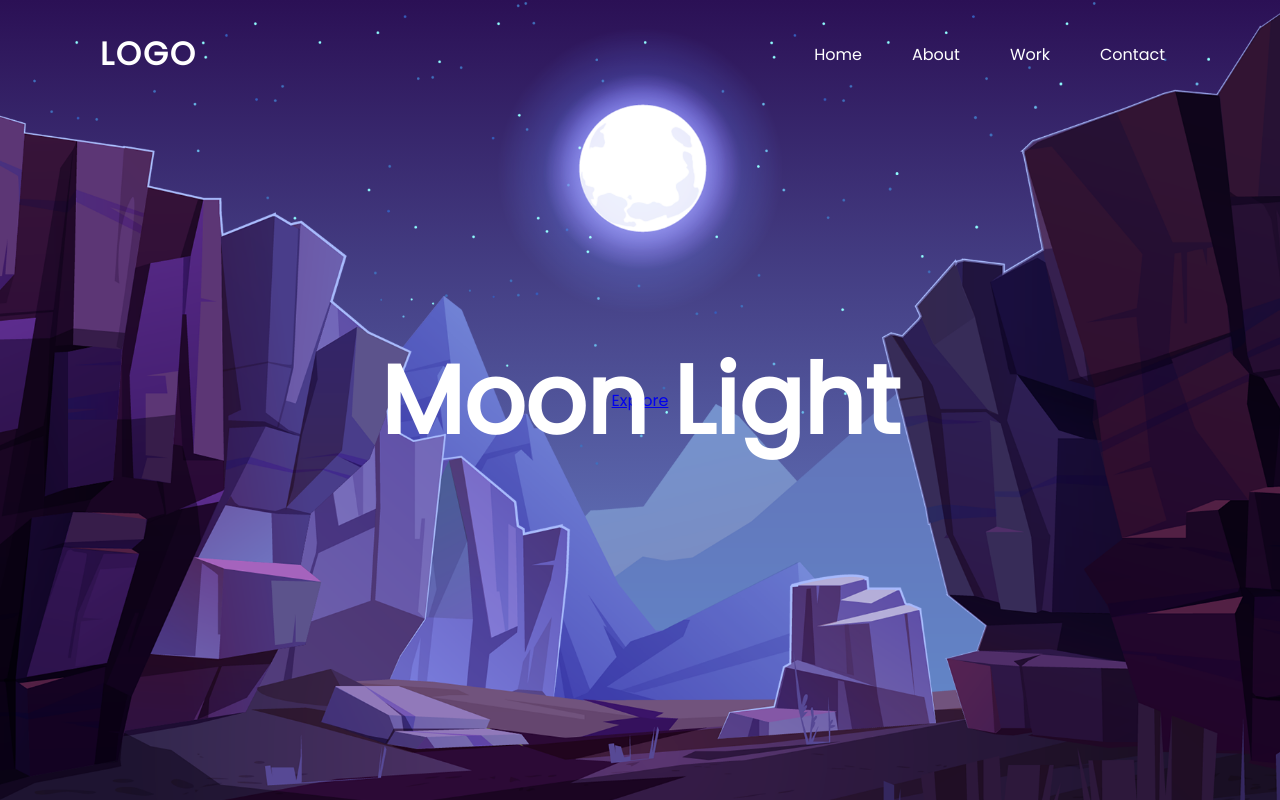
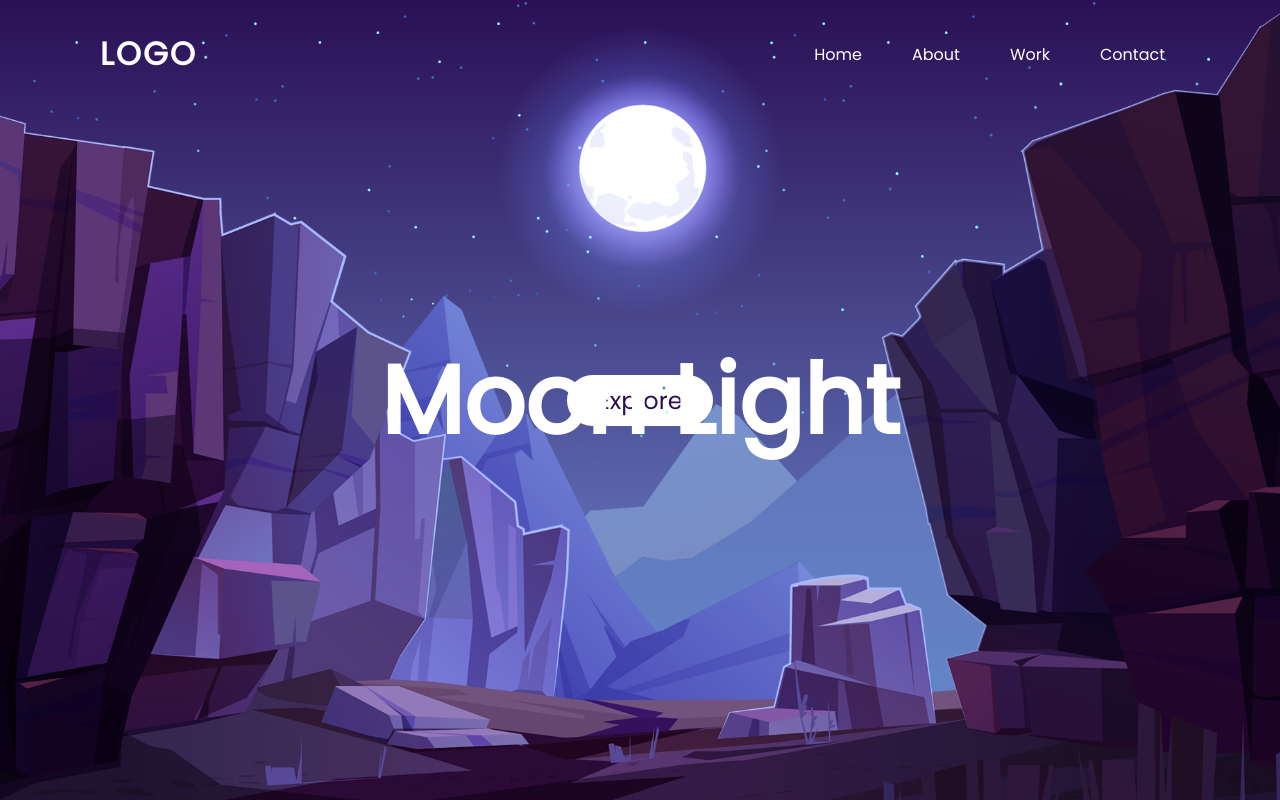
Before and after one commit to crakell/Scrolling-website, a plain HTML site: page index.html in a window 1280 px wide. Drawn offline with Linux system fonts and the light colour scheme.

Commit message:
adding explore

```diff
--- a/index.html
+++ b/index.html
@@ -19,7 +19,7 @@
             <img src="moon.png" id="moon">
             <img src="mountains_behind.png" id="mountain_behind">
             <h2 id="text">Moon Light</h2>
-            <a href="#" class="btn">Explore</a>
+            <a href="#" id="btn">Explore</a>
             <img src="mountains_front.png" id="mountains_front">
         </section>
     </body>
--- a/style.css
+++ b/style.css
@@ -95,3 +95,13 @@ section img#mountain_front
     font-size: 7.5vw;
     z-index: 9;
 }
+#btn
+{
+    text-decoration: none;
+    display: inline-block;
+    padding: 8px 30px;
+    border-radius: 40px;
+    background: #fff;
+    color: #2b1055;
+    font-size: 1.5em;
+}
```
